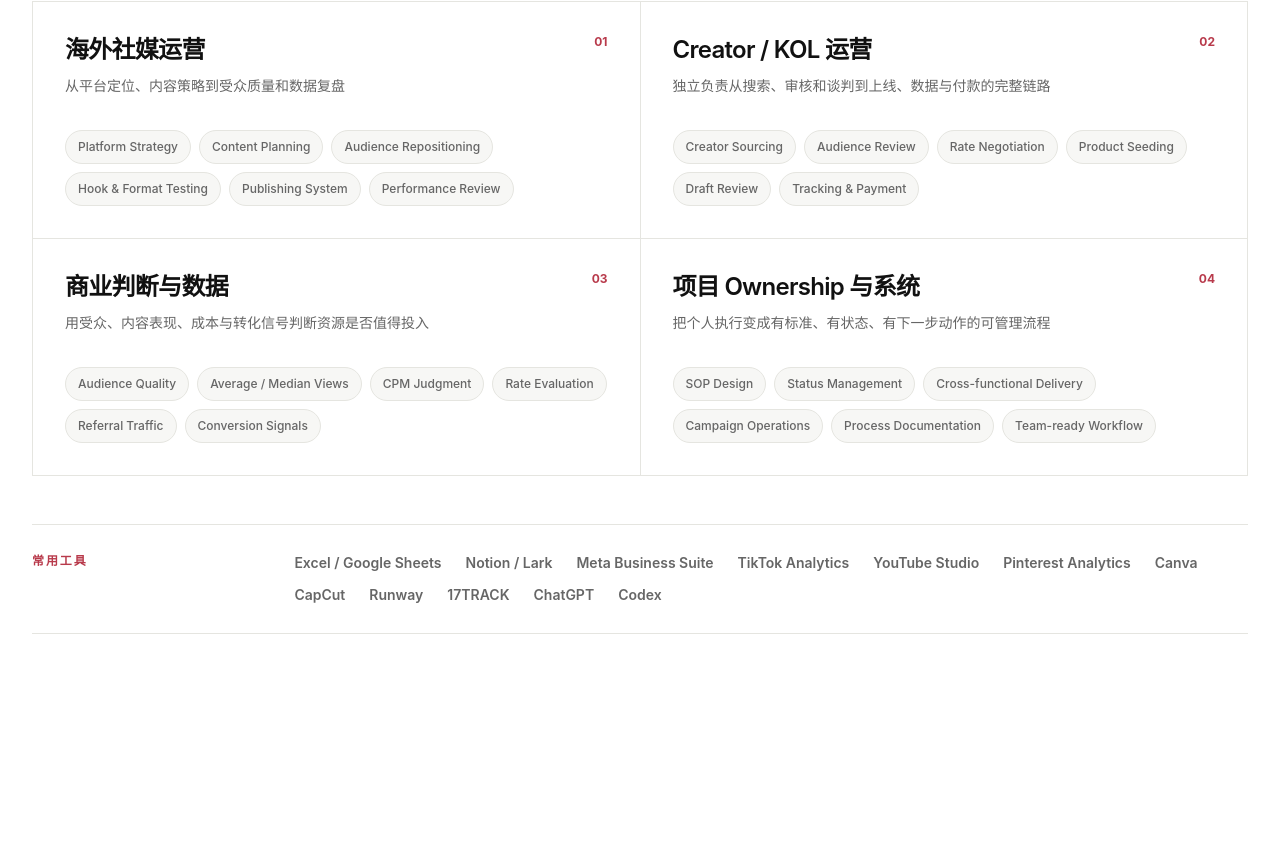
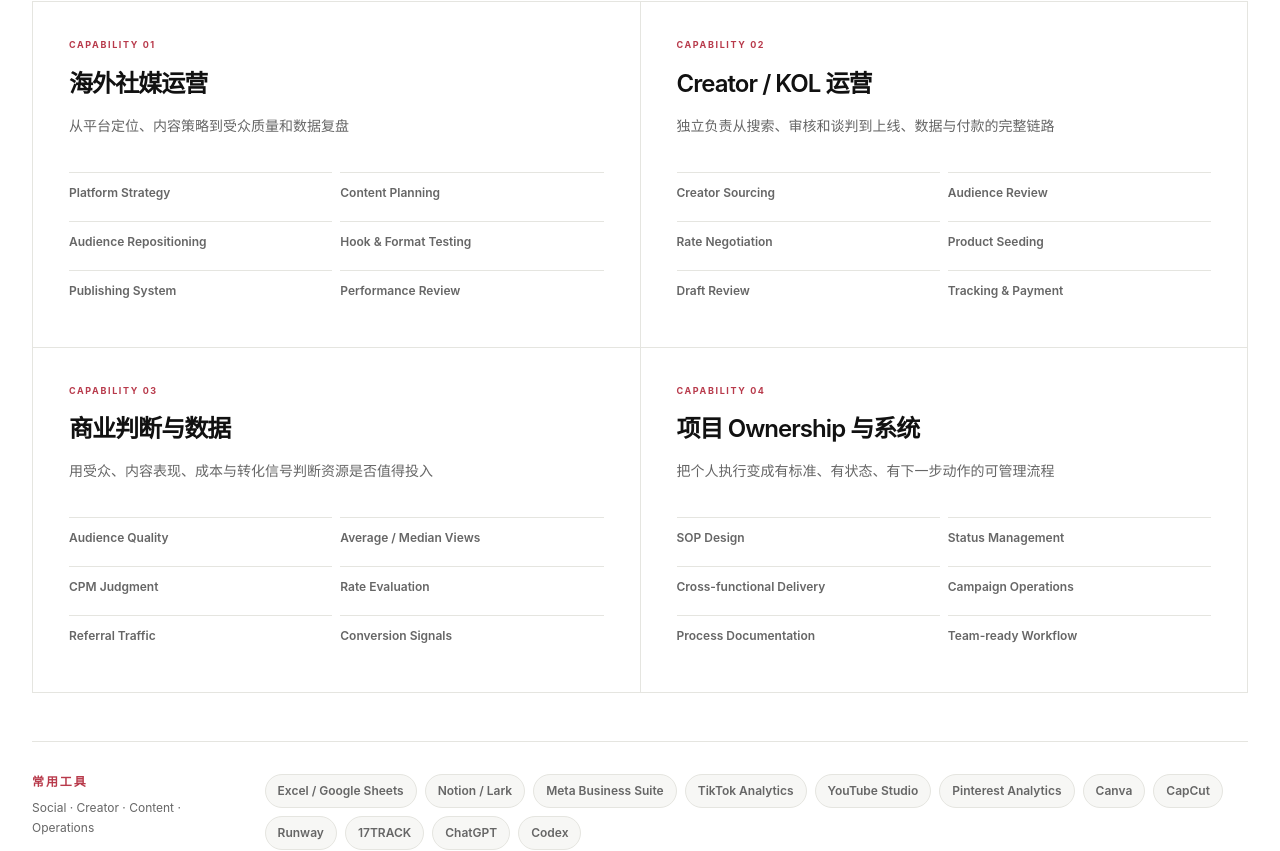
Before and after one commit to chenghongchao/cien-work, a Next.js app: page / in a window 1280 px wide. Shown: the part 8132-8983 px from the top of the page. Built offline with nearby package versions, Linux system fonts and the light colour scheme; no server answers.

Commit message:
Upgrade skills section layout

```diff
--- a/src/components/sections/skills-section.tsx
+++ b/src/components/sections/skills-section.tsx
@@ -21,41 +21,52 @@ export function SkillsSection() {
 
         <div className="grid gap-px border border-border bg-border md:grid-cols-2">
           {skillGroups.map((group, index) => (
-            <article key={group.title.en} className="bg-white p-6 sm:p-8">
-              <div className="mb-8 flex items-start justify-between gap-5">
+            <article key={group.title.en} className="bg-white p-6 sm:p-8 lg:p-9">
+              <div className="flex items-start justify-between gap-6">
                 <div>
-                  <h3 className="text-xl font-semibold tracking-[-0.03em] sm:text-2xl">
+                  <p className="text-[9px] font-bold uppercase tracking-[0.18em] text-accent">
+                    Capability {String(index + 1).padStart(2, "0")}
+                  </p>
+                  <h3 className="mt-4 text-2xl font-semibold tracking-[-0.04em]">
                     {group.title[language]}
                   </h3>
-                  <p className="mt-2 text-sm leading-6 text-muted">
+                  <p className="mt-3 max-w-xl text-sm leading-7 text-muted">
                     {group.description[language]}
                   </p>
                 </div>
-                <span className="text-xs font-bold text-accent">
-                  0{index + 1}
-                </span>
               </div>
-              <div className="flex flex-wrap gap-2">
+
+              <div className="mt-8 grid gap-2 sm:grid-cols-2">
                 {group.items.map((item) => (
-                  <span
+                  <div
                     key={item}
-                    className="rounded-full border border-border bg-paper px-3 py-2 text-xs font-medium text-muted"
+                    className="border-t border-border py-3 text-xs font-semibold text-muted"
                   >
                     {item}
-                  </span>
+                  </div>
                 ))}
               </div>
             </article>
           ))}
         </div>
 
-        <div className="mt-12 grid gap-6 border-y border-border py-7 md:grid-cols-[0.4fr_1.6fr]">
-          <h3 className="text-xs font-bold uppercase tracking-[0.16em] text-accent">
-            {copy.tools}
-          </h3>
-          <div className="flex flex-wrap gap-x-6 gap-y-3 text-sm font-semibold text-muted">
+        <div className="mt-12 grid gap-6 border-y border-border py-8 md:grid-cols-[0.35fr_1.65fr]">
+          <div>
+            <h3 className="text-xs font-bold uppercase tracking-[0.16em] text-accent">
+              {copy.tools}
+            </h3>
+            <p className="mt-2 text-xs leading-5 text-muted">
+              Social · Creator · Content · Operations
+            </p>
+          </div>
+          <div className="flex flex-wrap gap-2">
             {tools.map((tool) => (
-              <span key={tool}>{tool}</span>
+              <span
+                key={tool}
+                className="rounded-full border border-border bg-paper px-3 py-2 text-xs font-semibold text-muted"
+              >
+                {tool}
+              </span>
             ))}
           </div>
         </div>
```
